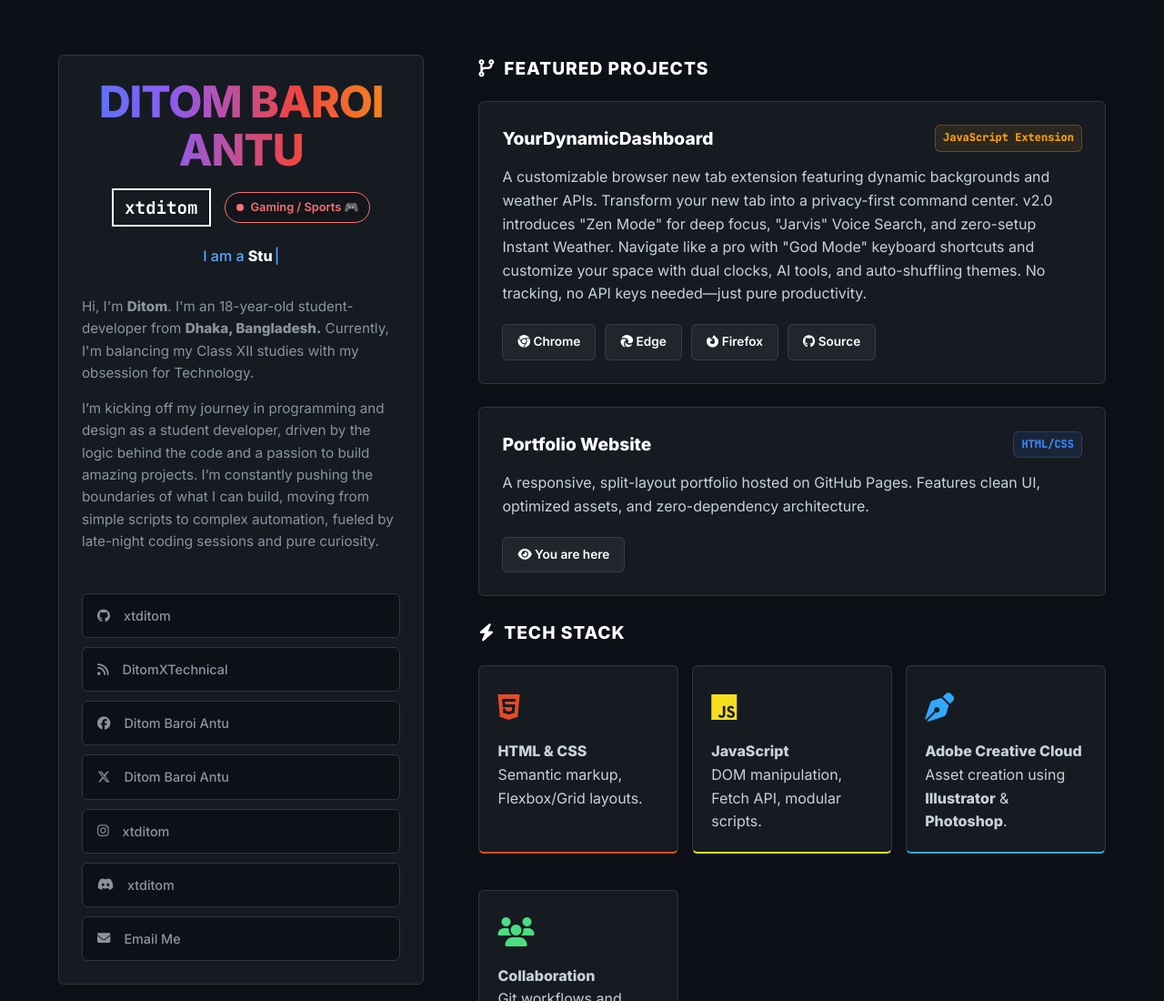
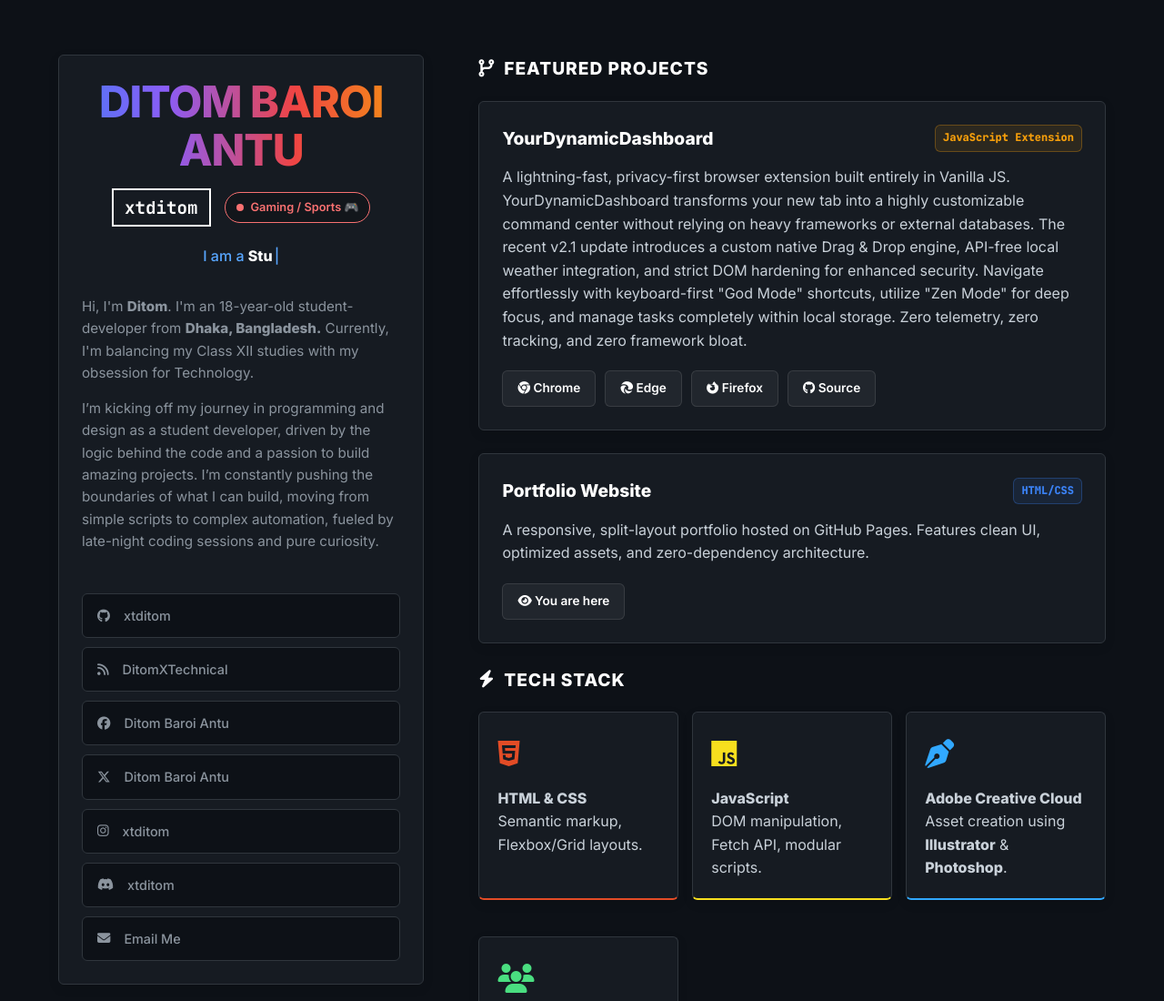
Before and after one commit to xtditom/xtditom.github.io, a plain HTML site: page index.html in a window 1280 px wide. Shown: the top 1100 px of the page at 91% size. Drawn offline with Linux system fonts and the light colour scheme.

Commit message:
Revise description for YourDynamicDashboard extension

```diff
--- a/index.html
+++ b/index.html
@@ -91,7 +91,7 @@
                         </div>
                     </div>
 
-                    <p>A customizable browser new tab extension featuring dynamic backgrounds and weather APIs. Transform your new tab into a privacy-first command center. v2.0 introduces "Zen Mode" for deep focus, "Jarvis" Voice Search, and zero-setup Instant Weather. Navigate like a pro with "God Mode" keyboard shortcuts and customize your space with dual clocks, AI tools, and auto-shuffling themes. No tracking, no API keys needed—just pure productivity.</p>
+                    <p>A lightning-fast, privacy-first browser extension built entirely in Vanilla JS. YourDynamicDashboard transforms your new tab into a highly customizable command center without relying on heavy frameworks or external databases. The recent v2.1 update introduces a custom native Drag & Drop engine, API-free local weather integration, and strict DOM hardening for enhanced security. Navigate effortlessly with keyboard-first "God Mode" shortcuts, utilize "Zen Mode" for deep focus, and manage tasks completely within local storage. Zero telemetry, zero tracking, and zero framework bloat.</p>
 
                     <div class="btn-group">
                         <a href="https://chromewebstore.google.com/detail/fckmlnagohleefboaleepppikpdkckjn" class="btn btn-chrome" target="_blank">
```
